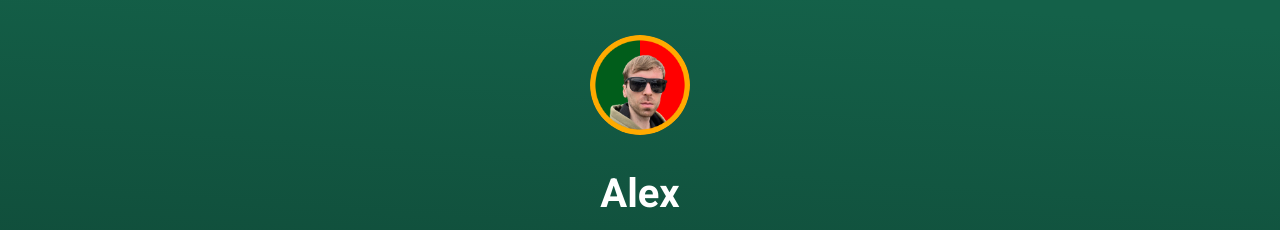
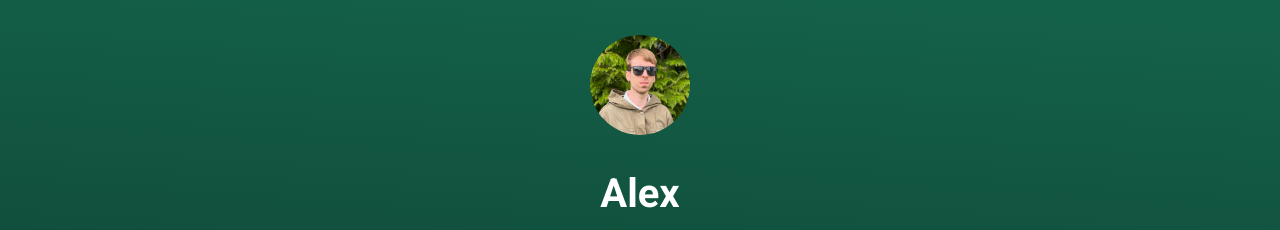
Before and after one commit to AlexInLisbon/contacts, a plain HTML site: page index.html in a window 1280 px wide. Shown: the top 230 px of the page. Drawn offline with Linux system fonts and the light colour scheme.

Commit message:
Update index.html changed a way to new portrait

```diff
--- a/index.html
+++ b/index.html
@@ -10,7 +10,7 @@
 </head>
 <body class="body">
 	<section class="content">
-		<img class="body__portrait" src="./img/portrait.png" alt="portrait" width="100">
+		<img class="body__portrait" src="img/27.12.2023.png" alt="portrait" width="100">
 		<h1 class="body__title">Alex</h1>
 		<img class="body__line" src="./img/line.svg" alt="line">
 		<div class="body__links">
```
